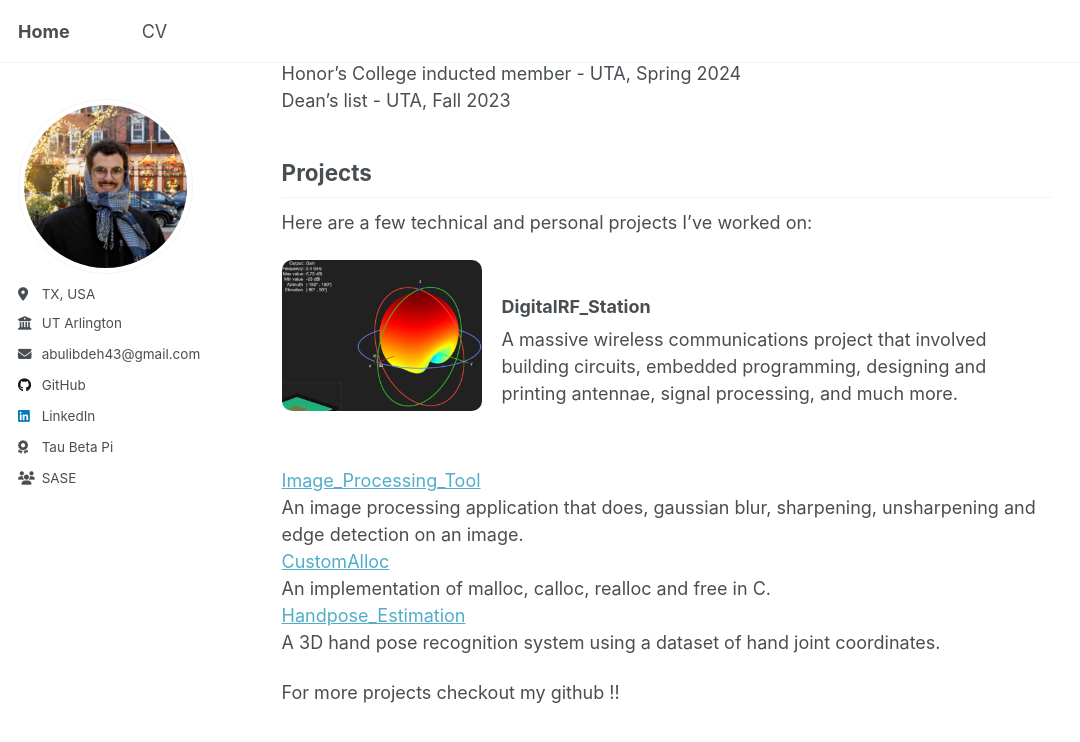
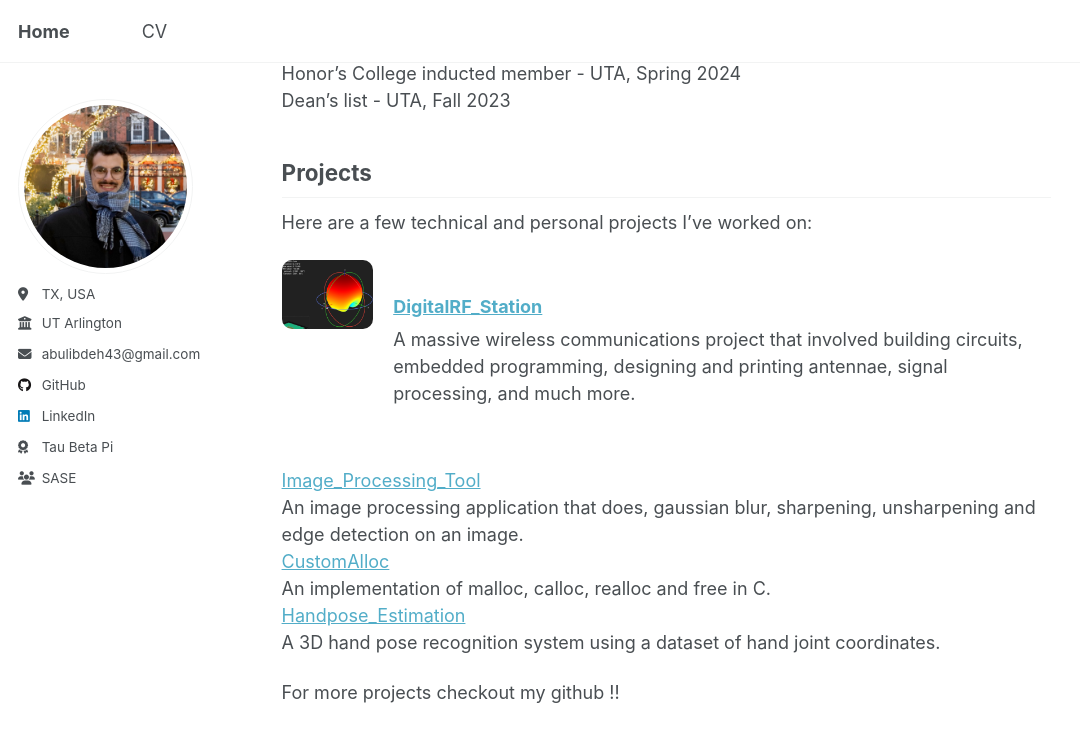
Before and after one commit to marwanthestudent/marwanthestudent.github.io, a Jekyll site: the page built from _pages/about.md, in a window 1280 px wide and 900 px high, scrolled down 996 px. Shown: the top 742 px of the window, without its empty margins (0-1080 px from the left). Built offline with Jekyll 4.4.1, drawn with Linux system fonts in a browser that asks for light colours.

Commit message:
project added

```diff
--- a/_pages/about.md
+++ b/_pages/about.md
@@ -43,9 +43,13 @@
 Here are a few technical and personal projects I’ve worked on:
 
 <div style="display: flex; align-items: flex-start; gap: 20px; margin-bottom: 2em;">
-  <img src="../images/antenna.png" alt="antennaE" style="width: 200px; border-radius: 10px;">
+  <a href = "https://github.com/marwanthestudent/DigitalRF_Station">
+  <img src="../images/antenna.png" alt="antenna" style="width: 200px; border-radius: 10px;">
+  </a>
   <div>
+    <a href = "https://github.com/marwanthestudent/DigitalRF_Station">
     <h3>DigitalRF_Station</h3>
+    </a>
     <p>A massive wireless communications project that involved building circuits, embedded programming, designing and printing antennae, signal processing, and much more.</p>
   </div>
 </div>
```
